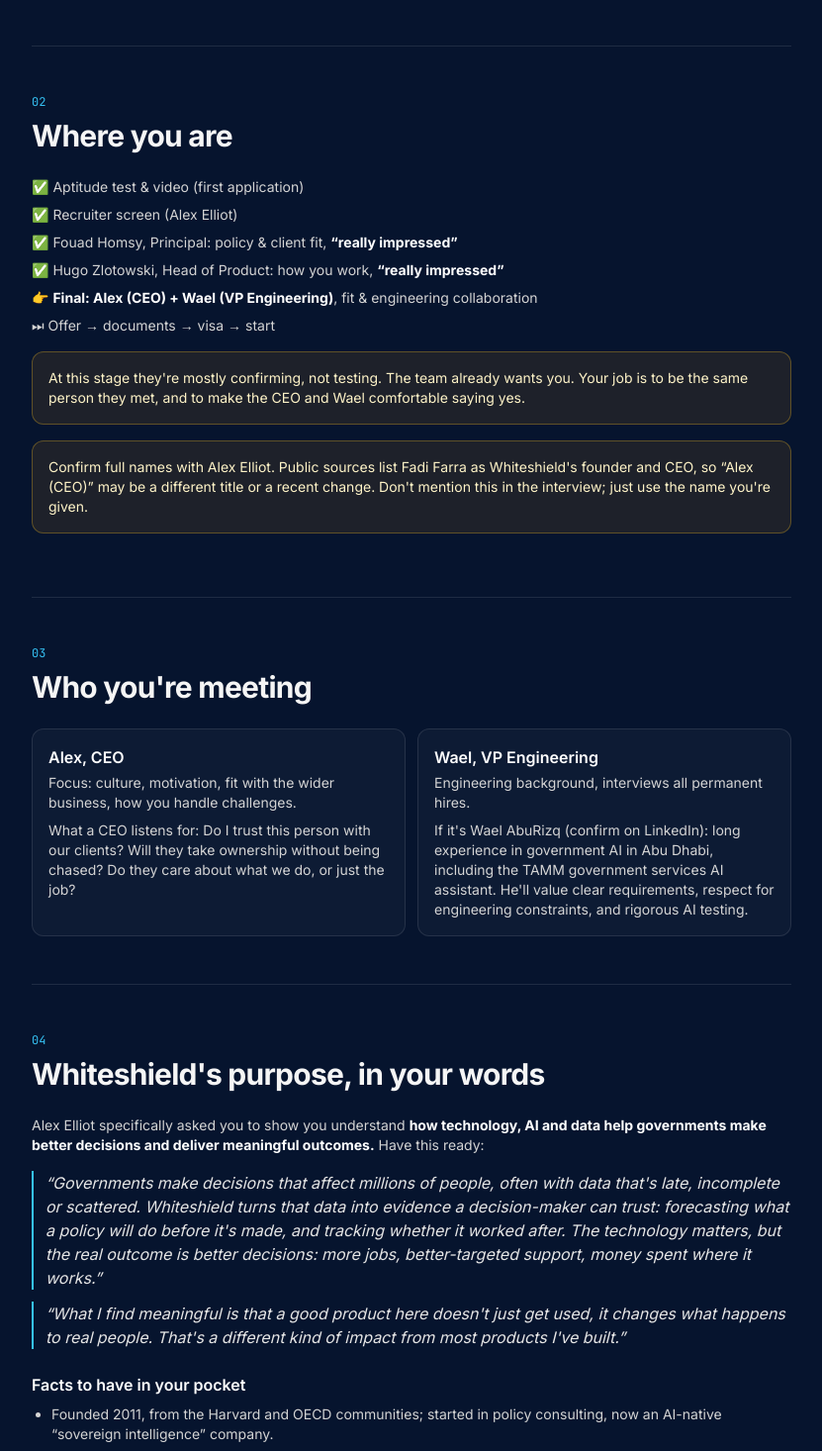
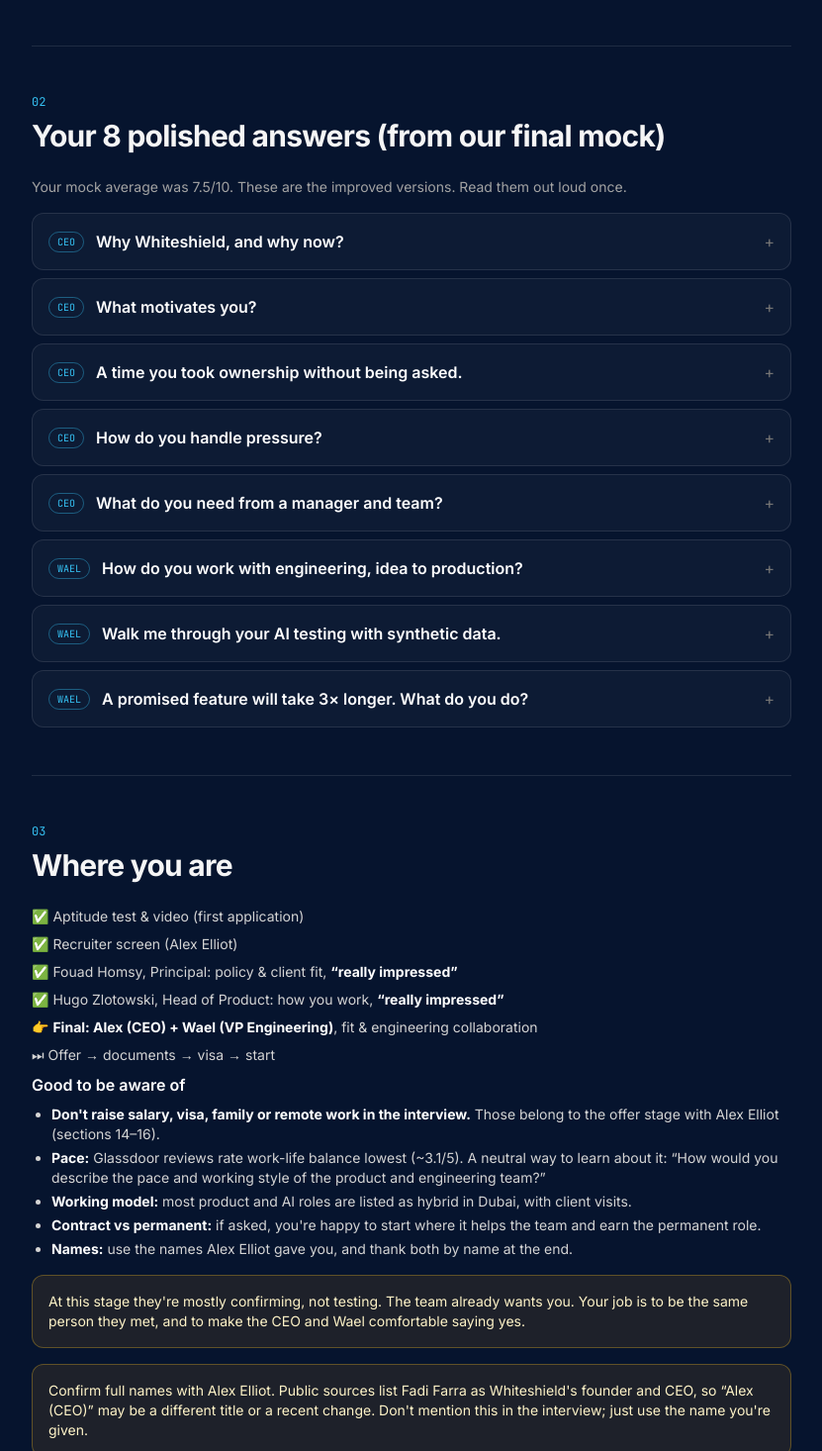
Before and after one commit to NadaAhmed97/AIProductManager, a Next.js app: page /final in a window 1280 px wide. Shown: the part 924-2390 px from the top of the page at 99% size, without its empty margins (324-1155 px from the left). Built offline with nearby package versions, Linux system fonts and the light colour scheme.

Commit message:
Update final booklet with polished mock answers and real stories
Co-Authored-By: Claude Opus 5.5 <noreply@anthropic.com>
Claude-Session: https://claude.ai/code/session_015xZK9iRfqd6oijE83DcFUS

```diff
--- a/components/FinalBooklet.tsx
+++ b/components/FinalBooklet.tsx
@@ -7,6 +7,7 @@ import { useEffect, useState } from "react";
 
 const toc = [
   ["cheat", "1-page cheat sheet"],
+  ["mock", "Your 8 polished answers"],
   ["stage", "Where you are"],
   ["who", "Who you're meeting"],
   ["purpose", "Whiteshield's purpose, in your words"],
@@ -116,8 +117,24 @@ export default function FinalBooklet() {
             </div>
           </S>
 
+
+          {/* mock answers */}
+          <S id="mock" n={2} title="Your 8 polished answers (from our final mock)">
+            <p className="text-sm text-neutral-400">Your mock average was 7.5/10. These are the improved versions. Read them out loud once.</p>
+            <div className="mt-4 space-y-2">
+              <QA tag="CEO" q="Why Whiteshield, and why now?" a={<><Say>Thank you, it's been a real pleasure. I've learned a lot from everyone I've met.</Say><Say>What draws me is the purpose. Governments make decisions that affect millions of people, often with incomplete data. Whiteshield turns data and AI into evidence those decisions can be grounded in, and the outcome isn't just a good product, it's better decisions for real people.</Say><Say>It's also very close to what I've been doing. At Smart Bricks I built an agentic AI platform where AI analyses, proposes assumptions and surfaces gaps, deterministic engines calculate, and humans decide. At Law71 I worked on legal AI adopted by the UAE Ministry of Foreign Affairs.</Say><Say>Why now: I've spent the last few years building AI for decision-makers, and I want to do it where the impact is biggest. For me, that's here.</Say></>} />
+              <QA tag="CEO" q="What motivates you?" a={<><Say>Seeing something I built get used and actually change an outcome, like when investors at Smart Bricks recognised their own problem in the product we built.</Say><Say>There's also a bigger reason. I was lucky to get a good education and I want to put it to good use. As a Women in AI Ambassador in Egypt, I care about showing that women can build ambitious things in tech, and helping other women do the same.</Say><Say>And I'm motivated by growth alongside a strong team. That's a big part of why Whiteshield appeals to me.</Say></>} />
+              <QA tag="CEO" q="A time you took ownership without being asked." a={<><Say>At Smart Bricks I noticed our customer success outreach was disconnected from product data. Our CS lead wasn't technical, so tools like PostHog didn't help him, and he was calling users without knowing what they'd done.</Say><Say>Nobody asked me to, but I built him a tool with Claude: who to contact and when, each user's journey in plain English, AI-suggested questions based on their behaviour, feedback logging, and a “what's new” section so he always knew what product had launched.</Say><Say>Call quality improved a lot, we built close relationships with key users, and their feedback flowed back into product. If something's broken between teams, I don't wait. I fix it.</Say></>} />
+              <QA tag="CEO" q="How do you handle pressure?" a={<><Say>I genuinely do well under pressure. At a software house I ran 2–4 projects at once, and at Smart Bricks I led our B2C product and a new B2B vertical under tight client deadlines.</Say><Say>Three habits: I prioritise ruthlessly, what must happen this week and what can wait; I communicate early, flagging risks before they become surprises; and I break big deadlines into small steps, while protecting the team from the noise.</Say><Say>With the Ministry of Foreign Affairs and EDGE at Law71, the key was shared visibility: one backlog everyone could see and compliance built into acceptance criteria, so fewer last-minute escalations.</Say></>} />
+              <QA tag="CEO" q="What do you need from a manager and team?" a={<><Say>I actually do my best work with autonomy. I've been the sole PM in most of my roles.</Say><Say>From a manager: a clear problem and outcome, the trust to own how we get there, and short regular check-ins plus honest feedback.</Say><Say>In return I'm very transparent: everyone knows what's in progress, what's next and any risks.</Say><Say>And from the team, what I try to create myself: an environment where people feel heard and trusted to own their work.</Say></>} />
+              <QA tag="Wael" q="How do you work with engineering, idea to production?" a={<><Say>I start from the problem and outcome, not the solution. I bring engineering in early during discovery for a feasibility check, especially on data dependencies, which are usually the hardest part.</Say><Say>Then a PRD with clear acceptance criteria and a visual of the journey, sometimes a working prototype. The team spikes the unknowns and estimates; I respect those estimates and we agree scope together. During the sprint I unblock and protect the team from changing priorities.</Say><Say>I do UAT myself (my QA background helps), and after launch we monitor the metrics and feed learnings into the next iteration.</Say></>} />
+              <QA tag="Wael" q="Walk me through your AI testing with synthetic data." a={<><Say>At Law71, our legal AI for the Ministry of Foreign Affairs and EDGE had to work in Arabic and English, but we had very few real documents, and Arabic dialects made it harder.</Say><Say>I created synthetic variations of the sample documents, covering dialects, phrasing and edge cases, and our legal expert reviewed the expected answers. Then I built an automated framework with Selenium that scored each response on relevance, ambiguity, correctness and accuracy.</Say><Say>To make sure the scoring was trustworthy, I reviewed random results by hand with the legal expert. It showed where Arabic was weaker so we could fix it before clients saw it, and it became a regression suite run on every change.</Say></>} />
+              <QA tag="Wael" q="A promised feature will take 3× longer. What do you do?" a={<><Say>I trust the estimate and ask the team to walk me through what's driving it, to see what I can unblock, often a data dependency I can chase myself.</Say><Say>Then we find a thinner first version that meets the client's core need by the original date. I align with Hugo, then go back to the client early and honestly with options, and confirm in writing.</Say><Say>And the lesson: no date goes to a client until engineering has estimated it.</Say></>} />
+            </div>
+          </S>
+
           {/* 2 */}
-          <S id="stage" n={2} title="Where you are">
+          <S id="stage" n={3} title="Where you are">
             <ol className="space-y-2 text-sm text-neutral-300">
               <li>✅ Aptitude test & video (first application)</li>
               <li>✅ Recruiter screen (Alex Elliot)</li>
@@ -126,12 +143,20 @@ export default function FinalBooklet() {
               <li>👉 <b className="text-white">Final: Alex (CEO) + Wael (VP Engineering)</b>, fit & engineering collaboration</li>
               <li>⏭ Offer → documents → visa → start</li>
             </ol>
+            <h3 className="mt-2 font-semibold text-white">Good to be aware of</h3>
+            <ul className="mt-2 list-disc space-y-1 pl-5 text-sm text-neutral-300">
+              <li><b className="text-white">Don't raise salary, visa, family or remote work in the interview.</b> Those belong to the offer stage with Alex Elliot (sections 14–16).</li>
+              <li><b className="text-white">Pace:</b> Glassdoor reviews rate work-life balance lowest (~3.1/5). A neutral way to learn about it: “How would you describe the pace and working style of the product and engineering team?”</li>
+              <li><b className="text-white">Working model:</b> most product and AI roles are listed as hybrid in Dubai, with client visits.</li>
+              <li><b className="text-white">Contract vs permanent:</b> if asked, you're happy to start where it helps the team and earn the permanent role.</li>
+              <li><b className="text-white">Names:</b> use the names Alex Elliot gave you, and thank both by name at the end.</li>
+            </ul>
             <Note>At this stage they're mostly confirming, not testing. The team already wants you. Your job is to be the same person they met, and to make the CEO and Wael comfortable saying yes.</Note>
             <Note>Confirm full names with Alex Elliot. Public sources list Fadi Farra as Whiteshield's founder and CEO, so “Alex (CEO)” may be a different title or a recent change. Don't mention this in the interview; just use the name you're given.</Note>
           </S>
 
           {/* 3 */}
-          <S id="who" n={3} title="Who you're meeting">
+          <S id="who" n={4} title="Who you're meeting">
             <Grid>
               <T t="Alex, CEO">
                 <p>Focus: culture, motivation, fit with the wider business, how you handle challenges.</p>
@@ -145,7 +170,7 @@ export default function FinalBooklet() {
           </S>
 
           {/* 4 */}
-          <S id="purpose" n={4} title="Whiteshield's purpose, in your words">
+          <S id="purpose" n={5} title="Whiteshield's purpose, in your words">
             <p className="text-sm text-neutral-300">Alex Elliot specifically asked you to show you understand <b className="text-white">how technology, AI and data help governments make better decisions and deliver meaningful outcomes.</b> Have this ready:</p>
             <div className="mt-4 space-y-3">
               <Say>Governments make decisions that affect millions of people, often with data that's late, incomplete or scattered. Whiteshield turns that data into evidence a decision-maker can trust: forecasting what a policy will do before it's made, and tracking whether it worked after. The technology matters, but the real outcome is better decisions: more jobs, better-targeted support, money spent where it works.</Say>
@@ -161,10 +186,11 @@ export default function FinalBooklet() {
           </S>
 
           {/* 5 */}
-          <S id="stories" n={5} title="Your 5 winning stories">
+          <S id="stories" n={6} title="Your winning stories">
             <div className="space-y-3">
               <T t="1. 20+ discovery sessions → finding the real problem (CEO)">Smart Bricks: new vertical, vague requirements, no public data. You ran 20+ discovery sessions with institutional investors, mapped the process end to end, and found speed wasn't their pain. You reframed the product around a fund's “company brain”; the CEO agreed; v1 was built around it.</T>
-              <T t="2. Synthetic data to test AI across dialects (Wael)">With little real data available, you used a few real examples plus LLMs to generate realistic test data, including different Arabic dialects, to test an AI assistant before launch. That let the team measure quality across dialects, catch failures early and fix them before users saw them.</T>
+              <T t="2. Selenium + synthetic data to test legal AI across dialects (Wael)">Law71: few real documents, Arabic dialects and intent. You created synthetic variations of MOFA and EDGE sample documents, built an automated Selenium framework scoring relevance, ambiguity, correctness and accuracy against expected answers, and reviewed random results with the legal expert. It surfaced where Arabic was weaker and became a regression suite.</T>
+              <T t="2b. The customer success tool you built unasked (CEO)">Smart Bricks: the CS lead wasn't technical, so PostHog didn't help him. You built him a tool with Claude: who to contact and when, each user's journey in plain English, AI-suggested questions, feedback logging and a “what's new” section. Call quality rose, relationships with users got closer, and feedback flowed back to product.</T>
               <T t="3. Ownership & getting things done (CEO)">Sole PM repeatedly: XPay (no documentation, weekly priority changes, migrated live merchants with 100% uptime), Mumzworld app (5M+ users, 99.9% uptime through Black Friday). You build the structure nobody gave you.</T>
               <T t="4. Complex requirements → working product, with engineers (Wael)">MUAB: the CEO's wishes had drifted far from the spec. You rebuilt the PRD live in the review and locked five architecture decisions in one session with no rework. Law71: compliance written into acceptance criteria, so engineers built it right the first time.</T>
               <T t="5. You build what you propose (both)">Prototypes and internal tools: CS command centre, call-insights tool, Testify, Zeki, and the Career Navigator prototype and Quantum Leap concept for Whiteshield.</T>
@@ -173,7 +199,7 @@ export default function FinalBooklet() {
           </S>
 
           {/* 6 */}
-          <S id="ceo" n={6} title="CEO round: Q&A">
+          <S id="ceo" n={7} title="CEO round: Q&A">
             <div className="space-y-2">
               <QA tag="open" q="Tell me about yourself." a={<Say>I'm a product builder who takes AI products from 0 to 1. I started as a software and QA engineer, so I'm hands-on: I prototype and build the tools I need. Most recently at Smart Bricks I built an agentic AI underwriting platform for institutional investors from zero, and before that at Law71 I worked on legal AI adopted by the UAE Ministry of Foreign Affairs and EDGE Group. What ties it together is turning unclear problems into AI products people trust.</Say>} />
               <QA tag="motivation" q="Why Whiteshield?" a={<Say>Because the purpose is real. Governments make decisions that affect millions of people, often with incomplete data. Whiteshield turns data and AI into evidence a decision-maker can trust, and that's exactly the kind of AI I want to build: grounded, trusted and actually used. I've also loved the people I've met in this process. Fouad and Hugo both made me want to work here more.</Say>} />
@@ -191,7 +217,7 @@ export default function FinalBooklet() {
           </S>
 
           {/* 7 */}
-          <S id="wael" n={7} title="Wael round: Q&A">
+          <S id="wael" n={8} title="Wael round: Q&A">
             <div className="space-y-2">
               <QA tag="eng" q="How do you work with engineering teams?" a={<Say>I bring clear problems, not solutions: the user, the decision, the data, and what success looks like, written down. Engineering owns the how. I started as a software and QA engineer, so I understand trade-offs and respect estimates. I protect the team from changing priorities with one visible backlog and written decisions, and I'm available fast when they're blocked.</Say>} />
               <QA tag="eng" q="How do you turn complex requirements into a working product?" a={<><Say>Break it down to the decision it serves, then into small, testable pieces. I write requirements with acceptance criteria engineers can verify, map dependencies, and prototype the risky parts first.</Say><Say>At MUAB the CEO's wishes had drifted far from the spec; I rebuilt the PRD live with stakeholders and locked five architecture decisions in one session with no rework.</Say></>} />
@@ -205,21 +231,22 @@ export default function FinalBooklet() {
           </S>
 
           {/* 8 */}
-          <S id="evals" n={8} title="Deep dive: AI testing & evaluation (your Wael story)">
+          <S id="evals" n={9} title="Deep dive: AI testing & evaluation (your Wael story)">
             <p className="text-sm text-neutral-300">Hugo highlighted this as something the team could benefit from. Be ready to go 2–3 levels deep.</p>
             <ol className="mt-4 space-y-3 text-sm text-neutral-300">
               {[
-                ["The problem", "An AI assistant had to work across different Arabic dialects, but there wasn't enough real data to test it."],
-                ["What you did", "Took a few real examples and used LLMs to generate realistic synthetic test cases, covering dialects, phrasing, edge cases and negative cases (questions it should refuse)."],
-                ["How you checked the test data", "Native speakers / domain experts reviewed a sample, so the synthetic data was realistic and not just the model testing itself."],
-                ["What you measured", "Correctness against expected answers, groundedness (backed by sources), refusal when it should refuse, and quality per dialect, so weak dialects stood out."],
-                ["What happened", "Failures were found and fixed before launch, and the test set became a regression suite run on every change."],
+                ["The problem", "At Law71, legal AI for the UAE Ministry of Foreign Affairs and EDGE had to work in Arabic and English, with very few real documents to test with, and Arabic dialects and intent made it harder."],
+                ["What you did", "Created many synthetic variations of the sample documents the clients provided, covering dialects, phrasing and edge cases."],
+                ["How you checked the test data", "The legal expert on the team reviewed the expected answers, so the synthetic “correct answers” were actually correct."],
+                ["How you tested", "Built an automated framework with Selenium that ran each test case through the platform and scored responses on relevance, ambiguity, correctness and accuracy against the expected answers."],
+                ["How you knew the scoring worked", "Regularly sat with the legal expert to review random results by hand and mark findings."],
+                ["What happened", "It showed where Arabic was weaker so those cases were fixed before clients saw them, and it became a regression suite run on every change. (Confirm the exact result you can share.)"],
                 ["The lesson", "Evaluate per language and per dialect, never assume English quality carries over, and turn every production failure into a new test."],
               ].map(([t, d], i) => (
                 <li key={t} className="flex gap-3"><span className="font-mono text-accent">{i + 1}</span><span><b className="text-white">{t}.</b> {d}</span></li>
               ))}
             </ol>
-            <Note>Adjust to the real details: which company, which assistant, which dialects, and any result you can share. Hugo and Fouad remembered this story, so tell it the same way.</Note>
+            <Note>This is the story Hugo and Fouad remembered. Tell it the same way, and only claim the results that are true.</Note>
             <h3 className="mt-6 font-semibold text-white">If Wael goes deeper</h3>
             <Grid>
               <T t="“Isn't synthetic data biased?”">Yes, it can be. That's why it's seeded with real examples, reviewed by humans, mixed with real cases as soon as they exist, and never the only test.</T>
@@ -230,7 +257,7 @@ export default function FinalBooklet() {
           </S>
 
           {/* 9 */}
-          <S id="curve" n={9} title="Curveballs">
+          <S id="curve" n={10} title="Curveballs">
             <Grid>
               <T t="Estimation (like Hugo's moon question)">Start from something you know → simple maths out loud → sense-check → give a number. Moon: Apollo took ~3 days at ~5,000 km/h → ~360,000 km.</T>
               <T t="“What would your last manager say about you?”">“That I take ownership, move fast, and sometimes need to slow down to bring people with me. And that I always deliver.”</T>
@@ -240,7 +267,7 @@ export default function FinalBooklet() {
           </S>
 
           {/* 10 */}
-          <S id="ask" n={10} title="Questions to ask them">
+          <S id="ask" n={11} title="Questions to ask them">
             <Grid>
               <T t="To the CEO (pick 2)">
                 <ul className="list-disc space-y-1 pl-5">
@@ -261,7 +288,7 @@ export default function FinalBooklet() {
           </S>
 
           {/* 11 */}
-          <S id="run" n={11} title="On the day">
+          <S id="run" n={12} title="On the day">
             <Grid>
               <T t="Before">Breathe (in 4 · hold 4 · out 6, ×5). Water. Notifications off. Camera at eye level. This booklet on your phone, not your screen.</T>
               <T t="During">Warm and conversational. Answer first, one example, stop. Smile. If they mention a problem, show curiosity and ask a follow-up.</T>
@@ -271,7 +298,7 @@ export default function FinalBooklet() {
           </S>
 
           {/* 12 */}
-          <S id="offer" n={12} title="The offer: pay & negotiation">
+          <S id="offer" n={13} title="The offer: pay & negotiation">
             <h3 className="font-semibold text-white">Market reference (UAE, 2026, tax-free)</h3>
             <div className="mt-3 overflow-x-auto">
               <table className="w-full min-w-[480px] text-left text-sm">
@@ -300,7 +327,7 @@ export default function FinalBooklet() {
           </S>
 
           {/* 13 */}
-          <S id="package" n={13} title="Package & contract checklist">
+          <S id="package" n={14} title="Package & contract checklist">
             <Grid>
               <T t="Pay"><ul className="list-disc pl-5"><li>Monthly salary, and the basic vs allowances split (affects end-of-service)</li><li>Bonus or performance pay</li><li>Contract monthly rate vs permanent salary</li></ul></T>
               <T t="Benefits"><ul className="list-disc pl-5"><li>Health insurance (you, and family if relevant)</li><li>Housing and transport allowance</li><li>Annual flight home</li><li>Annual leave</li></ul></T>
@@ -324,7 +351,7 @@ export default function FinalBooklet() {
           </S>
 
           {/* 14 */}
-          <S id="visa" n={14} title="Visa & documents">
+          <S id="visa" n={15} title="Visa & documents">
             <h3 className="font-semibold text-white">You already have ✅</h3>
             <ul className="mt-2 list-disc space-y-1 pl-5 text-sm text-neutral-300">
               <li>UAE-attested engineering degree and transcript</li>
```
